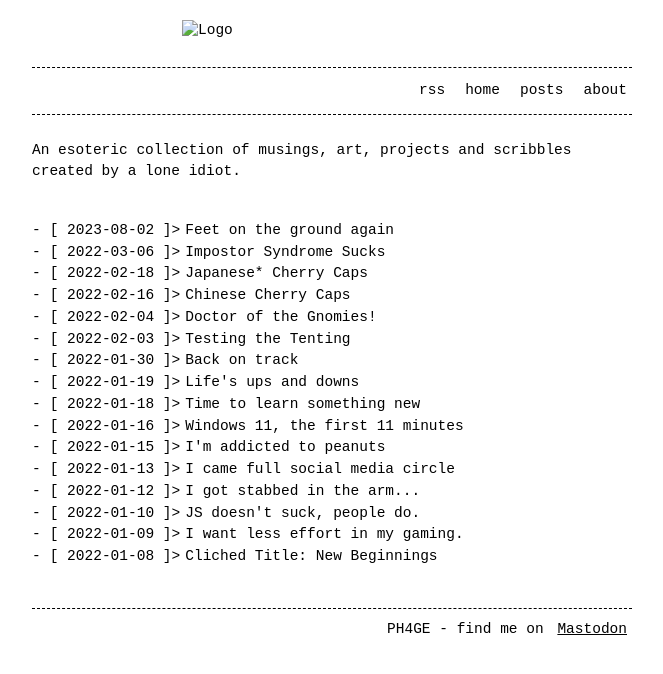
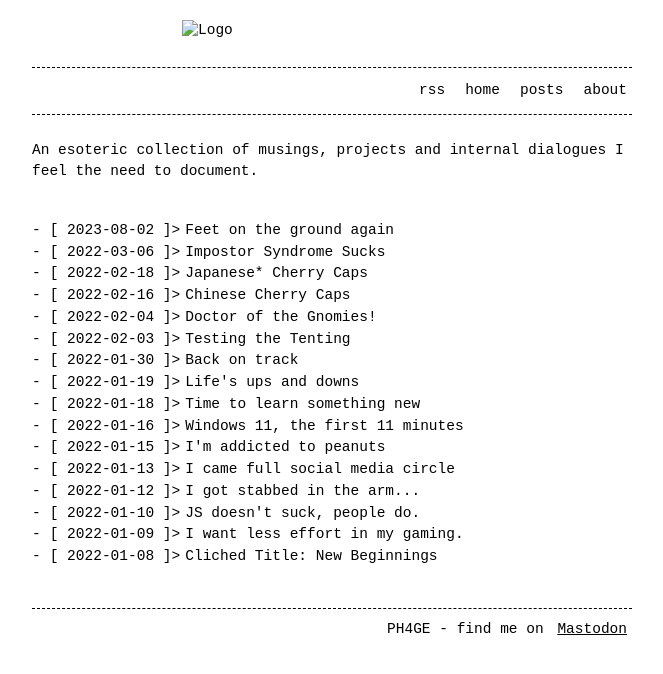
Before and after one commit to PH4GE-ghb/PH4GE-ghb.github.io, a Jekyll site: the page built from index.md, in a window 1280 px wide. Shown: the top 674 px of the page, without its empty margins (308-971 px from the left). Built offline with Jekyll 4.4.1, drawn with Linux system fonts in a browser that asks for light colours.

Commit message:
last bit

```diff
--- a/index.md
+++ b/index.md
@@ -4,4 +4,4 @@ title: home
 permalink: /
 ---
 
-An esoteric collection of musings, art, projects and scribbles created by a lone idiot.
+An esoteric collection of musings, projects and internal dialogues I feel the need to document.
```
